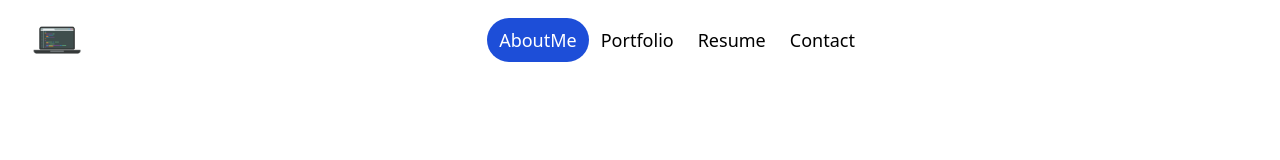
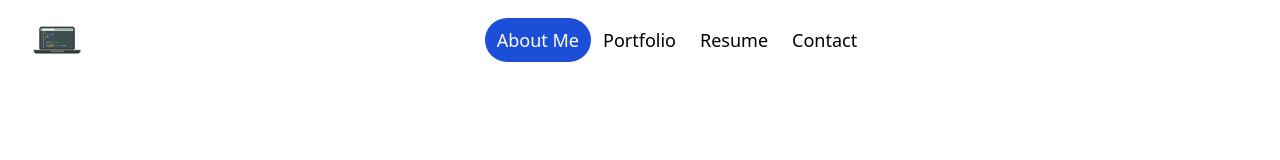
Before and after one commit to zachcygan/portfolio, a Next.js app: page / in a window 1280 px wide. Shown: the top 160 px of the page. Built offline with nearby package versions, Linux system fonts and the light colour scheme.

Commit message:
added space in about me

```diff
--- a/src/components/navbar.tsx
+++ b/src/components/navbar.tsx
@@ -8,7 +8,7 @@ import Image from 'next/image'
 import Link from 'next/link'
 
 const navigation = [
-  { name: 'AboutMe', href: '/', current: true },
+  { name: 'About Me', href: '/', current: true },
   { name: 'Portfolio', href: '/portfolio', current: false },
   { name: 'Resume', href: '/resume', current: false },
   { name: 'Contact', href: '#', current: false },
```
